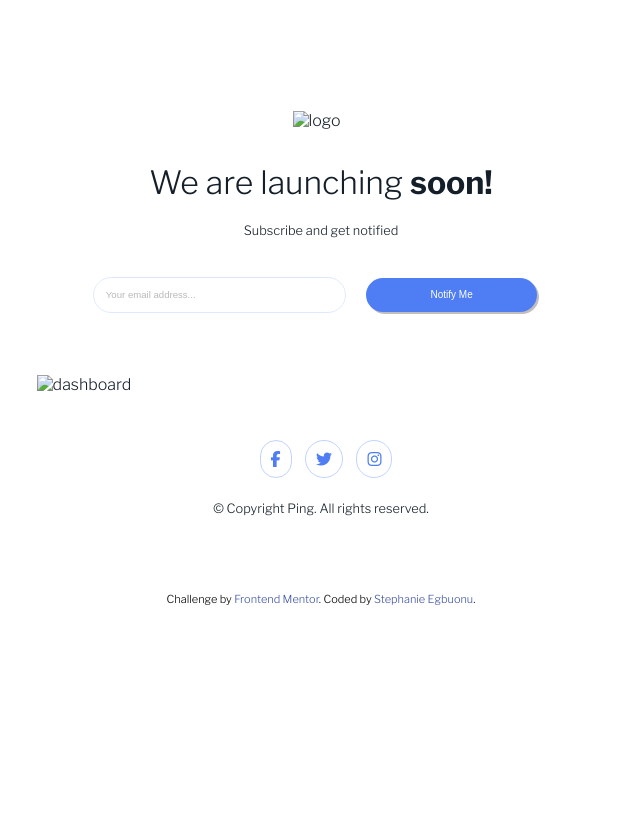
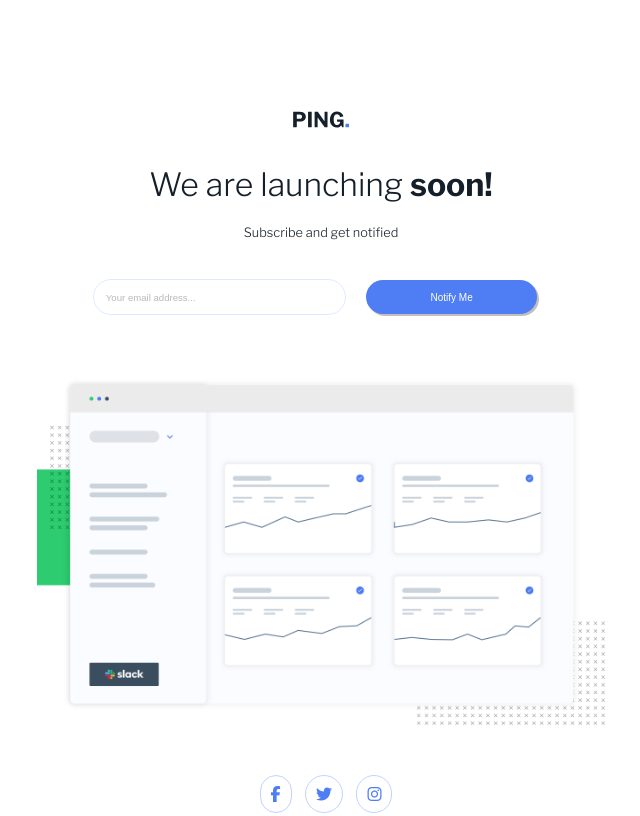
Before and after one commit to stephanniegb/ping-coming-soon-page-master, a plain HTML site: page index.html in a window 1280 px wide. Shown: the top 816 px of the page, without its empty margins (319-959 px from the left). Drawn offline with nearby package versions, Linux system fonts and the light colour scheme; the site is published under a folder, as on GitHub Pages, so addresses that start at the root find nothing.

Commit message:
Update index.html

```diff
--- a/index.html
+++ b/index.html
@@ -17,7 +17,7 @@
 <body>
   <main>
     <div class="top-div">
-      <img src="/images/logo.svg" alt="logo" id="logo">
+      <img src="./images/logo.svg" alt="logo" id="logo">
 
      <h1>We are launching <span>soon!</span></h1>
 
@@ -30,7 +30,7 @@
       </form>
     </div>
     <div class="bottom-div">
-      <img src="/images/illustration-dashboard.png" alt="dashboard" id="dashboardImg">
+      <img src="./images/illustration-dashboard.png" alt="dashboard" id="dashboardImg">
     </div>
     <div class="icon">
       <i class="fa-brands fa-facebook-f" ></i>
```
